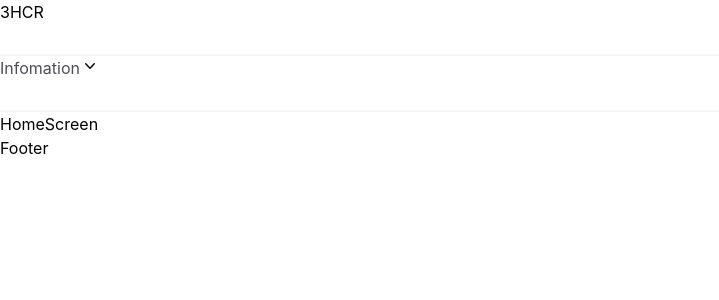
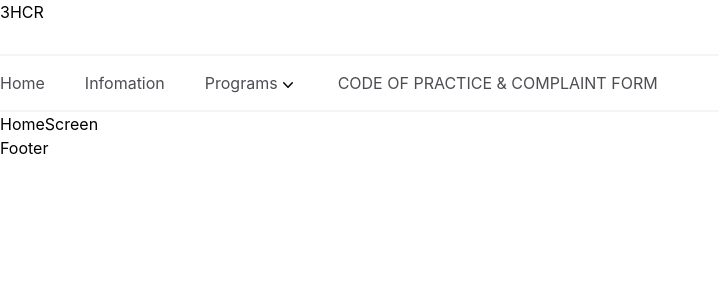
Before and after one commit to partyVic/3hrc, a React (Create React App) app in the folder client/: page / in a window 1280 px wide. Shown: the top 300 px of the page, without its empty margins (0-719 px from the left). Built offline with nearby package versions, Linux system fonts and the light colour scheme.

Commit message:
Building Navbar

```diff
--- /dev/null
+++ b/client/src/components/DropDownModal.js
@@ -0,0 +1,10 @@
+import React from 'react'
+
+const DropDownModal = () => {
+
+
+  return (
+    <div className='w-56 h-24 bg-slate-500'></div>
+  )
+}
+export default DropDownModal
--- a/client/src/components/Header.js
+++ b/client/src/components/Header.js
@@ -6,8 +6,8 @@ const Header = () => {
     <div
       className='h-28'
     >
-      <div className='h-1/2 border-b-2 border-[#f5f5f5]'>3HCR</div>
-      <div className='h-1/2 border-b-2 border-[#f5f5f5]'>
+      <div className='h-1/2 border-b-2 border-[#f5f5f5] '>3HCR</div>
+      <div className='h-1/2 border-b-2 border-[#f5f5f5] '>
         <NavBar />
       </div>
     </div>
--- a/client/src/components/NavBar.js
+++ b/client/src/components/NavBar.js
@@ -1,10 +1,24 @@
-import React from 'react'
+import React, { useState } from 'react'
 import NavBarItem from './NavBarItem'
+
+const navBarItems = [
+  'Home',
+  'Infomation',
+  'Programs',
+  'CODE OF PRACTICE & COMPLAINT FORM'
+]
 
 const NavBar = () => {
   return (
-    <div>
-        <NavBarItem title='Infomation'/>
+    <div className='flex h-full items-center'>
+
+      {navBarItems.map((item) => (
+        <NavBarItem
+          key={item}
+          title={item}
+          showChevronDownIcon={item === 'Programs'}
+        />
+      ))}
     </div>
   )
 }
--- a/client/src/components/NavBarItem.js
+++ b/client/src/components/NavBarItem.js
@@ -1,13 +1,29 @@
-import React from 'react'
+import React, { useState } from 'react'
 import ChevronDown from './icons/chevron-down'
+import DropDownModal from './DropDownModal'
 
-const NavBarItem = ({ title }) => {
+const NavBarItem = ({ title, showChevronDownIcon }) => {
+    const [isShowModal, setIsShowModal] = useState(false)
+
+
     return (
-        <div className=''>
-            <div className='flex'>
-                <span className='text-[#4d4d54] font-normal'>{title}</span>
-                <ChevronDown />
+        <div className='relative mr-10'>
+
+            <div className='flex items-center'>
+                <span
+                    onMouseOver={() => setIsShowModal(true)}
+                    onMouseLeave={() => setIsShowModal(false)}
+                    className='text-[#4d4d54] font-normal'>
+                    {title}
+                </span>
+
+                {showChevronDownIcon && <span className='mt-1'><ChevronDown /></span>}
             </div>
+
+
+            {isShowModal && <div className='absolute' >
+                <DropDownModal />
+            </div>}
         </div>
     )
 }
```
Also changed, not shown: 1 other file (tests, documents, lock files or other folders).
